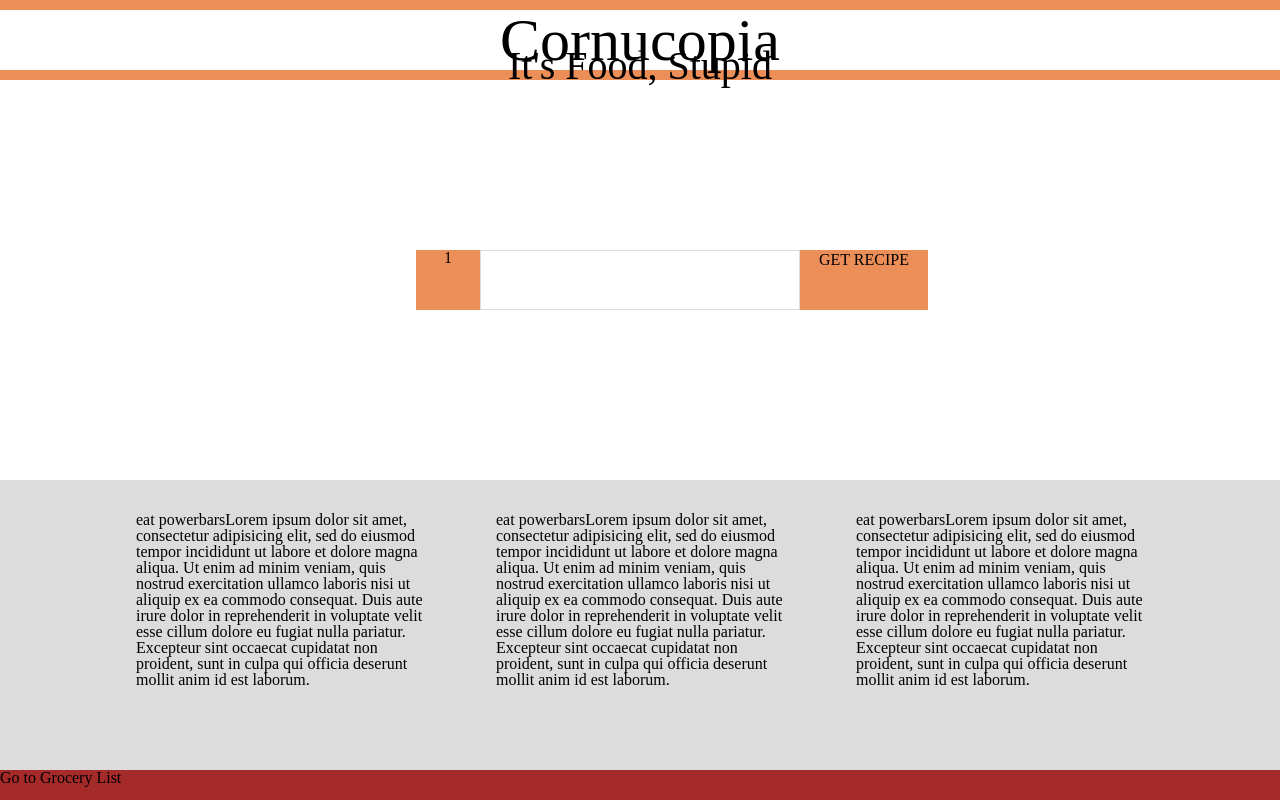
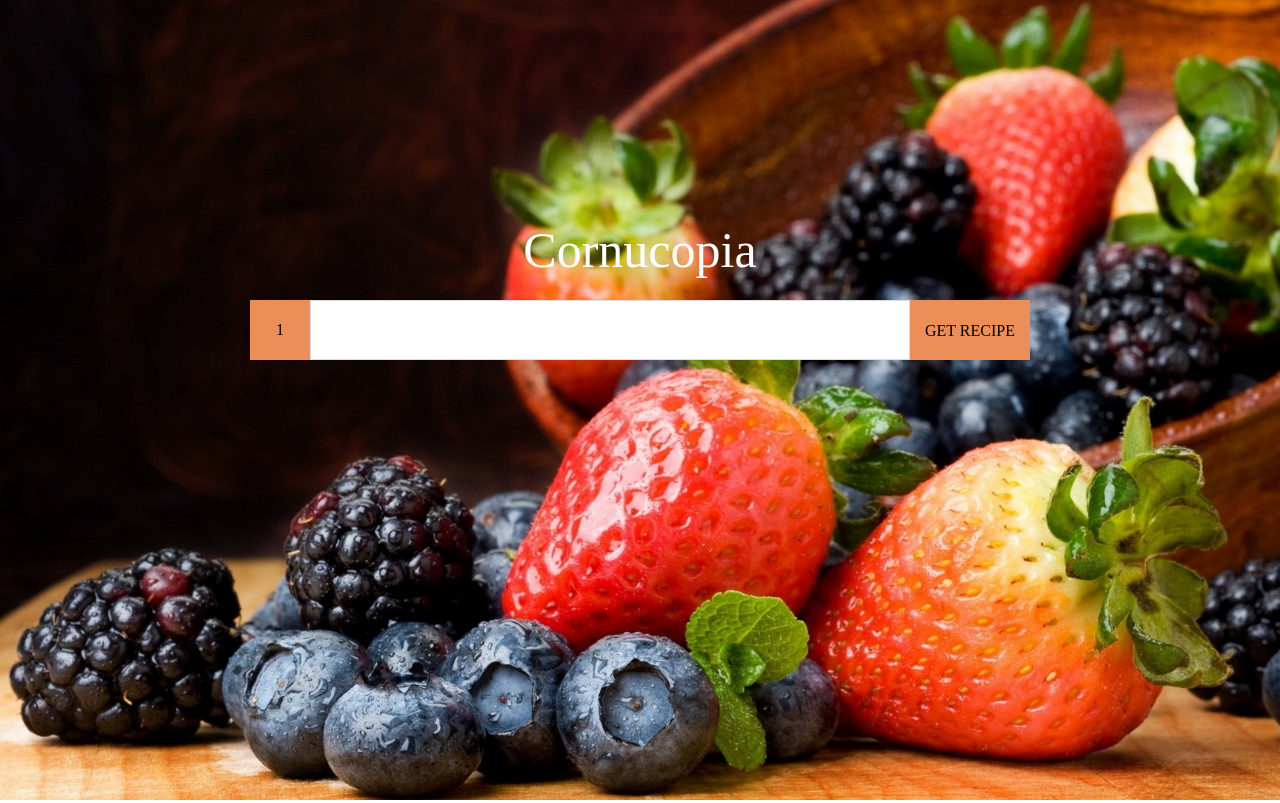
Before and after one commit to GeorgeGo/CorNoGopia, a Flask app: page /main in a window 1280 px wide. Run offline with Flask 2, Linux system fonts and the light colour scheme.

Commit message:
style: redesign and made responsive

```diff
--- a/static/css/main.css
+++ b/static/css/main.css
@@ -81,143 +81,58 @@
 	width: 100%;
 	height: 100%
 }*/
+.page-one{
+	display: block;
+	height: 100vh;
+	position: relative;
+	background-image: url('../images/berries.jpg');
+	background-size: cover;
+
+}
 .title-search{
-	height: 100vh;
+	height: 400px;
+	width: 100%;
+	position: absolute;
+	margin-top: -200px;
+    top: 50%;
 }
-.flav-town-holder {
-	height: 10%;
+.title-text{
+	height: 100px;
 	width: 100%;
-	background-color: #EC8E58;
+	line-height: 100px;
 	position: relative;
 }
-.flav-town {
-	width: 100%;
-	height: 75%;
-	bottom: 12.5%;
-	background-color: white;
-	position: absolute;
-}
-.flav-town-title{
-	height: 100%;
-}
 .main-header {
-	height:60%;
-	font-size: 60px;
-	color: black;
+	font-size: 50px;
+	color: white;
 	text-align: center;
-}
-.sub-header {
-	height: 40%;
-	color: black;
-	text-align: center;
-	font-size: 40px;
 }
 .search-area {
 	width: 100%;
-	height: 50%;
+	/*height: 50%;*/
 	z-index: 2;
 	position: relative;
 }
 .search-top-row {
-	height: 15%;
-	position: absolute;
-	top: 42.5%;
-	width: 100%;
-}
-.filler-container{
-	clear: left;
-	width: 100%;
-	height: 40%;
-	background-color: #dcdcdc;
-	position: relative;
-}
-.filler-content{
-	position: absolute;
-	bottom: 10%;
-	width:90%;
-	height: 80%;
-	margin-left: 5%;
-	margin-right:5%;
-	background-color: #dcdcdc;
-	/*text-align: center;*/
-}
-.filler-one{
-	width:25%;
-	height:100%;
-	float: left;
-	margin-left: 6.25%;
-	/*background-color: purple;*/
-	/*background-image: url('../images/cooking.jpg');
-	background-repeat: no-repeat;
-	background-size: cover;*/
-	/*opacity: 0.3;*/
-	position: relative;
+	height: 60px;
+	margin-left: auto;
+	margin-right: auto;
+	width: 780px;
 
 }
-.filler-two{
-	width:25%;
-	height:100%;
-	float: left;
-	margin-left: 6.25%;
-	/*background-color: purple;*/
-	/*background-image: url('../images/cooking.jpg');
-	background-repeat: no-repeat;
-	background-size: cover;*/
-	/*opacity: 0.3;*/
-	position: relative;
-}
-.filler-three{
-	width:25%;
-	height:100%;
-	float: left;
-	margin-left: 6.25%;
-	/*background-color: purple;*/
-	/*background-image: url('../images/cooking.jpg');
-	background-repeat: no-repeat;
-	background-size: cover;*/
-	/*opacity: 0.3;*/
-	position: relative;
-
-}
-.cooking-pic{
-	width: 100%;
-	/*height:100%;*/
-	background-image: url('../images/cooking.jpg');
-	background-repeat: no-repeat;
-	background-size: cover;
-	opacity: 0.7;
-
-}
-.info-text{
-	position: absolute;
-	height: 100%;
-	top: 0;
-	left: 0;
-}
-.ingredient-holder {
-	width: 80%;
-	margin-left: 10%;
-	margin-right: 10%;
-}
-.form-input {
-	width: 100%;
-	height: 100%;
-	/*padding: 0 0 0 0;*/
-}
 .ingredient-form {
-	width: 25%;
+	width: 600px;
 	display: inline-block;
 	margin-right: auto;
 	float: left;
 	position: absolute;
 	z-index: 2;
-	height: 100%;
+	height: 60px;
 }
 .new-ingredient {
 	width: 100%;
-	/*display: inline-block;*/
+	display: inline-block;
 	position: relative;
-	margin-right: auto;
 	float: left;
 	height: 100%;
 	background-color: white;
@@ -231,6 +146,7 @@
 	-webkit-box-sizing: border-box;
 }
 .new-ingredient {
+	display: inline-block;
   border: solid 1px #dcdcdc;
   transition: box-shadow 0.3s, border 0.3s;
 }
@@ -241,15 +157,15 @@
 }
 .output-button {
 	float: left;
-	/*position: relative;*/
-	margin-left: 25%;
-	margin-right: 27.5%;
 	display: inline-block;
 	text-align: center;
 	line-height: normal;
-	width: 10%;
+	margin-left: 600px;
+	width: 120px;
+
 	background-color: #EC8E58;
-	height: 100%;
+	height: 60px;
+	line-height: 60px;
 
 }
 .output-button-label{
@@ -260,16 +176,15 @@
 .wrapper-dropdown {
 	float: left;
 	display: inline-block;
-	vertical-align: top;
-	margin-left: 32.5%;
-	width: 5%;
+
+	width: 60px;
 	background-color: #EC8E58;
 	height: 100%;
 	text-align: center;
-	line-height: 100%;
+	line-height: 60px;
 }
 .dropdown-label {
-	width: 5%;
+	width: 60px;
 	overflow: hidden;
 	text-align: center;
 }
@@ -353,13 +268,13 @@
 }
 .number-li {
 	display: none;
-	height: 52px;
-	line-height: 52px;
+	height: 60px;
+	line-height: 60px;
 	width: 100%;
 }
 .number-li-link {
 	display: block;
-	background-color: blue;
+	background-color: #dcdcdc;
 	text-decoration: none;
 	width: 100%;
 	z-index: 2;
@@ -376,3 +291,71 @@
 	bottom: 0;
 	left: 0;
 }
+
+
+
+
+.filler-container{
+	clear: left;
+	width: 100%;
+	height: 40%;
+	background-color: #dcdcdc;
+	position: relative;
+}
+.filler-content{
+	position: absolute;
+	bottom: 10%;
+	width:90%;
+	height: 80%;
+	margin-left: 5%;
+	margin-right:5%;
+	background-color: #dcdcdc;
+	/*text-align: center;*/
+}
+.filler-one{
+	width:25%;
+	height:100%;
+	float: left;
+	margin-left: 6.25%;
+	/*background-color: purple;*/
+	/*background-image: url('../images/cooking.jpg');
+	background-repeat: no-repeat;
+	background-size: cover;*/
+	/*opacity: 0.3;*/
+	position: relative;
+
+}
+.filler-two{
+	width:25%;
+	height:100%;
+	float: left;
+	margin-left: 6.25%;
+	/*background-color: purple;*/
+	/*background-image: url('../images/cooking.jpg');
+	background-repeat: no-repeat;
+	background-size: cover;*/
+	/*opacity: 0.3;*/
+	position: relative;
+}
+.filler-three{
+	width:25%;
+	height:100%;
+	float: left;
+	margin-left: 6.25%;
+	/*background-color: purple;*/
+	/*background-image: url('../images/cooking.jpg');
+	background-repeat: no-repeat;
+	background-size: cover;*/
+	/*opacity: 0.3;*/
+	position: relative;
+
+}
+.cooking-pic{
+	width: 100%;
+	/*height:100%;*/
+	background-image: url('../images/cooking.jpg');
+	background-repeat: no-repeat;
+	background-size: cover;
+	opacity: 0.7;
+
+}
--- a/templates/index.html
+++ b/templates/index.html
@@ -14,16 +14,10 @@
 <body>
 	<!-- <div class="main-background"> -->
 	<div class="main-container">
+		<div class="page-one">
 			<div class="title-search">
-				<div class="flav-town-holder">
-					<div class="flav-town" id="flav-town">
-						<div class="flav-town-title">
+				<div class="title-text">
 					<h1 class="main-header">Cornucopia</h1>
-							<p class='sub-header'>
-								It's Food, Stupid
-							</p>
-						</div>
-					</div>
 				</div>
 				<div class="search-area">
 				<div class="search-top-row">
@@ -43,7 +37,7 @@
 					<div id='getRecipes' class="output-button" href="recipeDivHolder"><span class="output-button-label">GET RECIPE</span></div>
 				</div>
 				</div>
-				<div class="filler-container">
+				<!-- <div class="filler-container">
 					<div class="filler-content">
 						<div class="filler-one">
 
@@ -65,17 +59,18 @@
 						</div>
 					</div>
 
+				</div> -->
 			</div>
 		</div>
 		<div id="recipeDivHolder" class=""></div>
 
 	</div>
 	<!-- </div> -->
-	<div class="bottom-bar">
+	<!-- <div class="bottom-bar">
 		<div class="grocery">
 			<p class="grocery-text">Go to Grocery List</p>
 		</div>
-	</div>
+	</div> -->
 
 
 	<script type="text/javascript" src="{{ url_for('static', filename='vendors/jquery-2.2.0.min.js') }}"></script>
```
Lines whose indentation alone changed are shown as unchanged.
